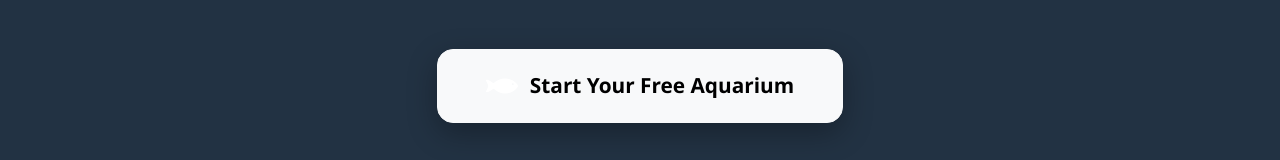
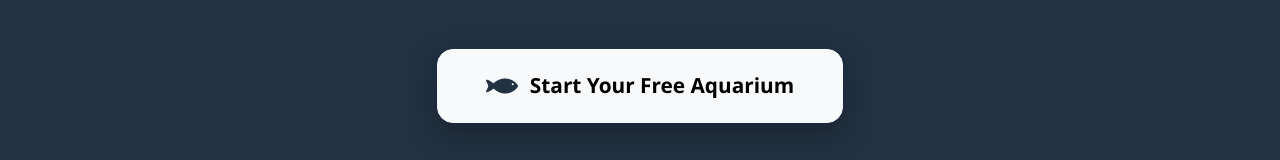
Before and after one commit to Rotocli/WAD2Project, a Vue app in the folder fishbit/: page / in a window 1280 px wide. Shown: the part 2566-2726 px from the top of the page. Built offline with nearby package versions, Linux system fonts and the light colour scheme; no server answers.

Commit message:
Changed image

```diff
--- a/fishbit/src/views/HomeView.vue
+++ b/fishbit/src/views/HomeView.vue
@@ -217,7 +217,7 @@
         <h2 class="display-4 fw-bold text-white mb-4">Ready to Transform Your Habits?</h2>
         <p class="lead text-white mb-5">Join thousands of users building better habits with FishBit today!</p>
         <router-link to="/register" class="btn btn-lg btn-light btn-cta-large">
-          <img src="@/assets/image.png" alt="FishBit" class="btn-logo" />
+          <img src="@/assets/image-dark.png" alt="FishBit" class="btn-logo" />
           Start Your Free Aquarium
         </router-link>
       </div>
```
Also changed, not shown: fishbit/src/assets/image-dark.png (added).
